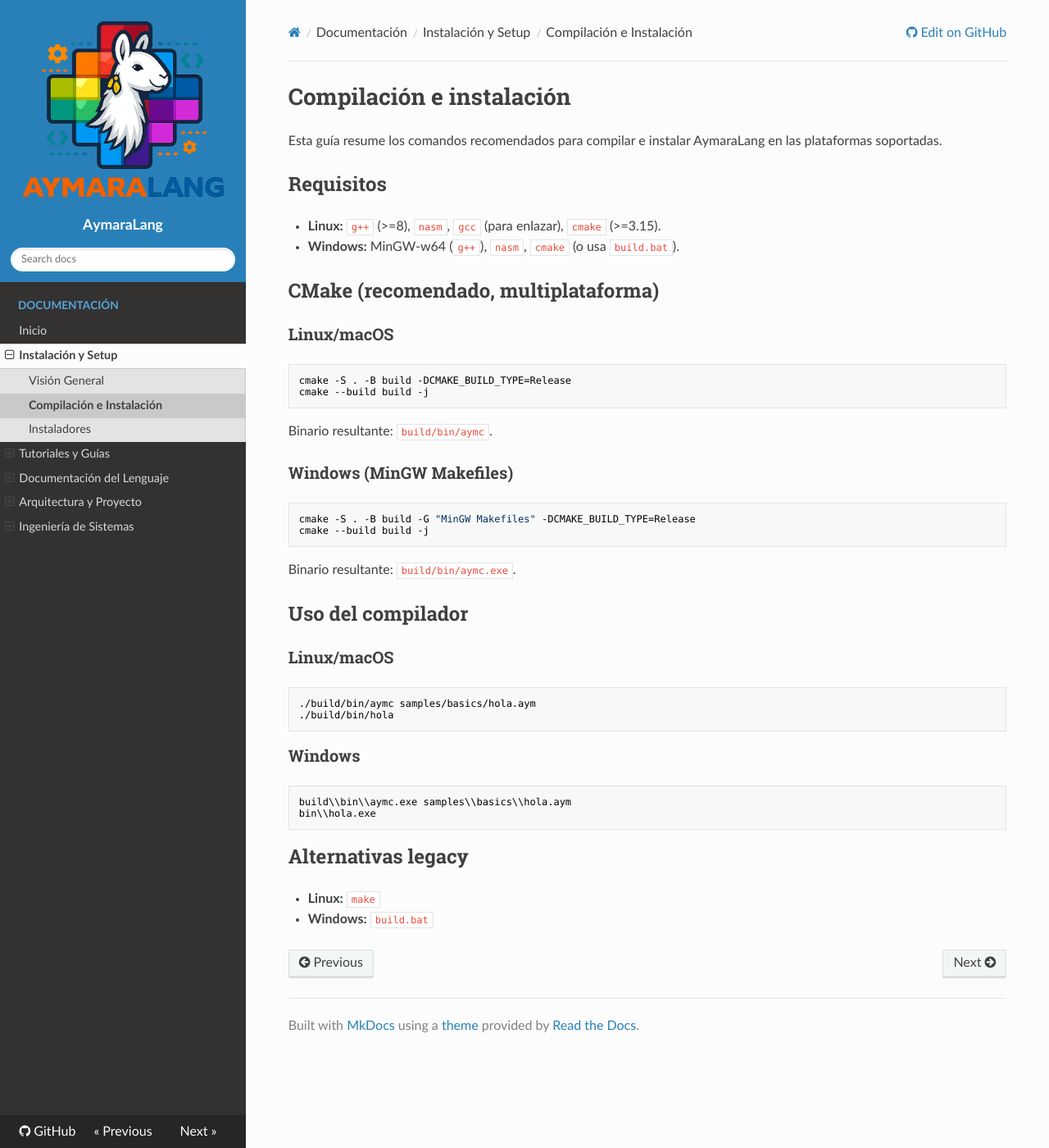
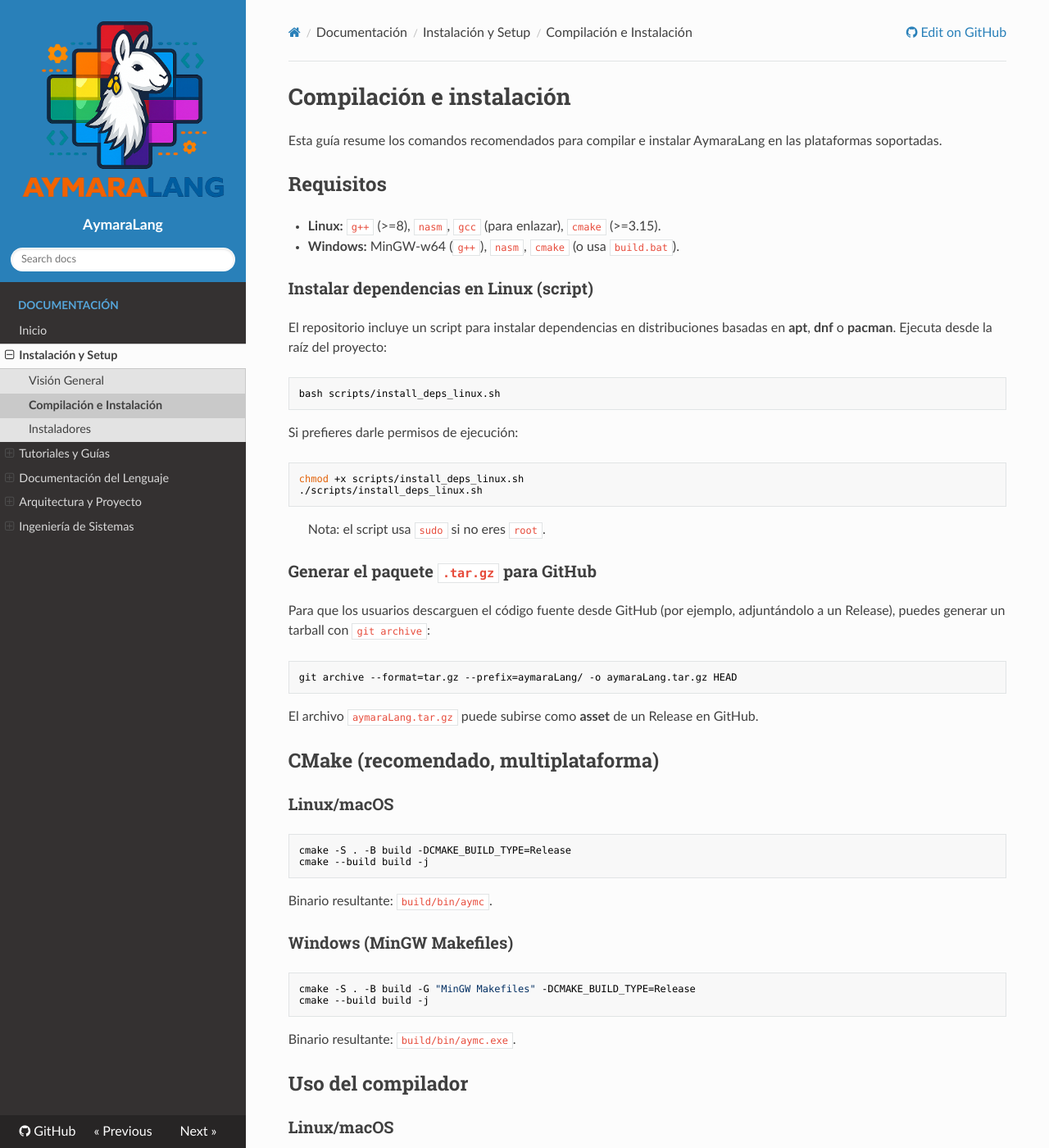
Before and after one commit to jhulio435m/aymaraLang, an MkDocs documentation site: the page built from docs/build.md, in a window 1280 px wide and 1400 px high. Shown: the whole window at 82% size. Built offline with MkDocs 1.6.1, drawn with Linux system fonts in a browser that asks for light colours; nearby versions of some CDN libraries; some of the changed text lies outside the part shown.

````diff
--- a/docs/build.md
+++ b/docs/build.md
@@ -7,6 +7,36 @@ AymaraLang en las plataformas soportadas.
 
 - **Linux:** `g++` (>=8), `nasm`, `gcc` (para enlazar), `cmake` (>=3.15).
 - **Windows:** MinGW-w64 (`g++`), `nasm`, `cmake` (o usa `build.bat`).
+
+### Instalar dependencias en Linux (script)
+
+El repositorio incluye un script para instalar dependencias en distribuciones
+basadas en **apt**, **dnf** o **pacman**. Ejecuta desde la raíz del proyecto:
+
+```bash
+bash scripts/install_deps_linux.sh
+```
+
+Si prefieres darle permisos de ejecución:
+
+```bash
+chmod +x scripts/install_deps_linux.sh
+./scripts/install_deps_linux.sh
+```
+
+> Nota: el script usa `sudo` si no eres `root`.
+
+### Generar el paquete `.tar.gz` para GitHub
+
+Para que los usuarios descarguen el código fuente desde GitHub (por ejemplo,
+adjuntándolo a un Release), puedes generar un tarball con `git archive`:
+
+```bash
+git archive --format=tar.gz --prefix=aymaraLang/ -o aymaraLang.tar.gz HEAD
+```
+
+El archivo `aymaraLang.tar.gz` puede subirse como **asset** de un Release en
+GitHub.
 
 ## CMake (recomendado, multiplataforma)
 
@@ -37,6 +67,9 @@ Binario resultante: `build/bin/aymc.exe`.
 ./build/bin/hola
 ```
 
+Por defecto, el ejecutable generado se guarda en la misma carpeta del archivo
+`.aym` de entrada. Puedes cambiarlo con `-o` si lo necesitas.
+
 ### Windows
 
 ```cmd
@@ -44,6 +77,12 @@ build\\bin\\aymc.exe samples\\basics\\hola.aym
 bin\\hola.exe
 ```
 
+### Distribuir solo el binario del compilador
+
+Si vas a compartir únicamente el binario de `aymc`, asegúrate de incluir la
+carpeta `runtime` junto al ejecutable. El compilador busca esos archivos
+relativos a su propia ubicación para poder enlazar los programas generados.
+
 ## Alternativas legacy
 
 - **Linux:** `make`
````
Also changed, not shown: aymlang/README.md (+32 -0 lines), 9 other files.
